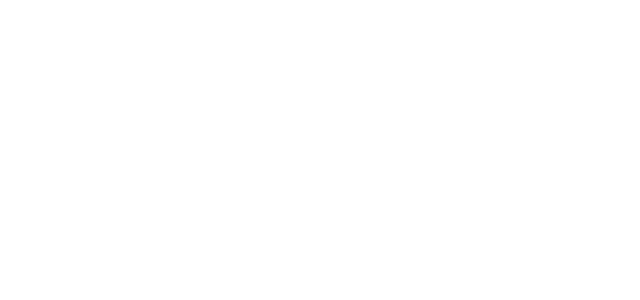
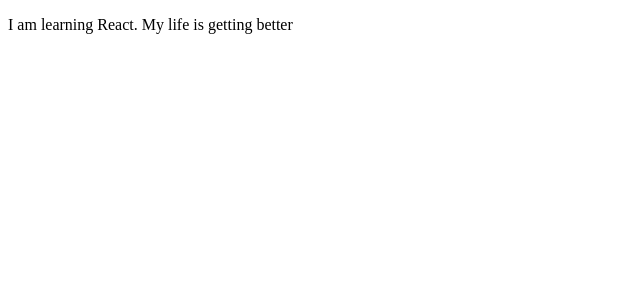
Before and after one commit to acciojob/render-component-react-AmeyPank, a React app: page / in a window 1280 px wide. Shown: the top 300 px of the page, without its empty margins (0-640 px from the left). Built offline with nearby package versions, Linux system fonts and the light colour scheme.

Commit message:
submitting code-Mon May 01 2023 12:19:25 GMT+0530 (India Standard Time)

```diff
--- a/src/components/App.js
+++ b/src/components/App.js
@@ -3,7 +3,7 @@
 
 const App = () => {
   return (
-    <div id="main"></div>
+    <p>I am learning React. My life is getting better</p>
   )
 }
 
```
Also changed, not shown: 1 other file (tests, documents, lock files or other folders).
